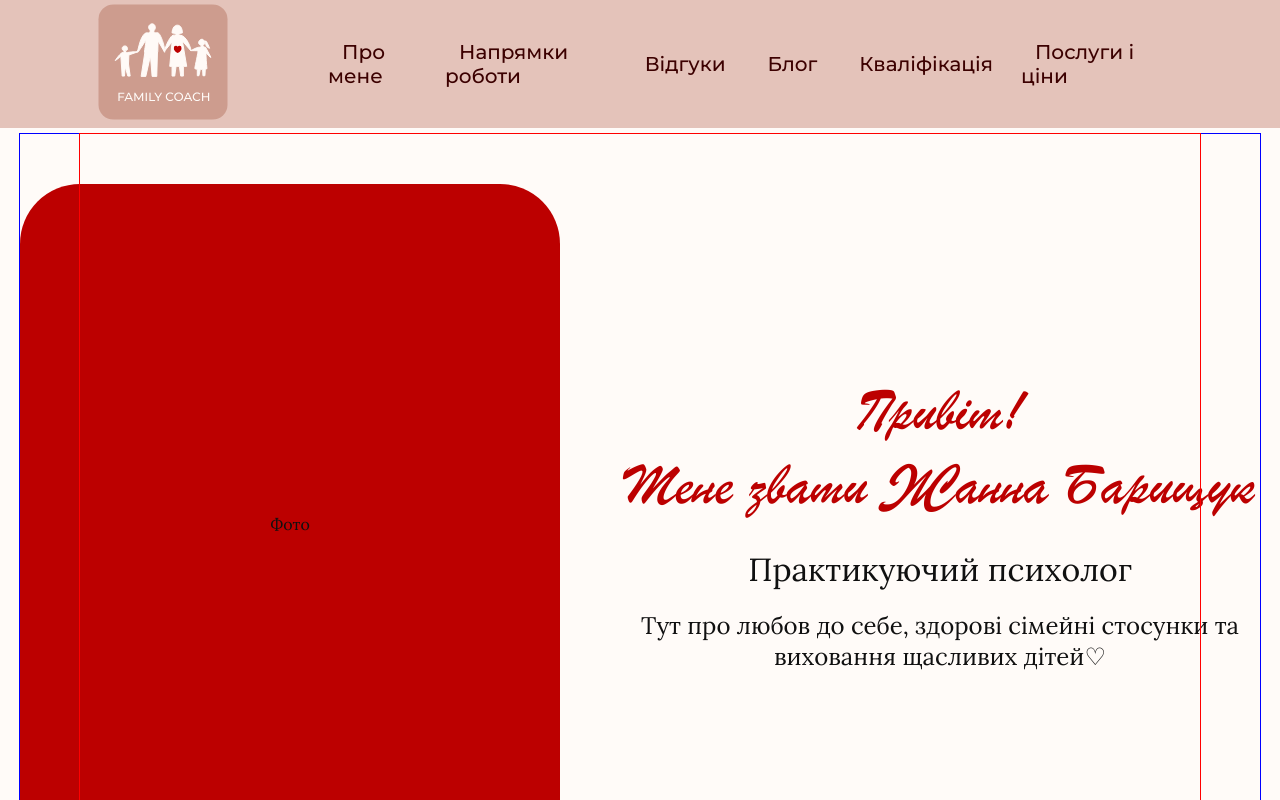
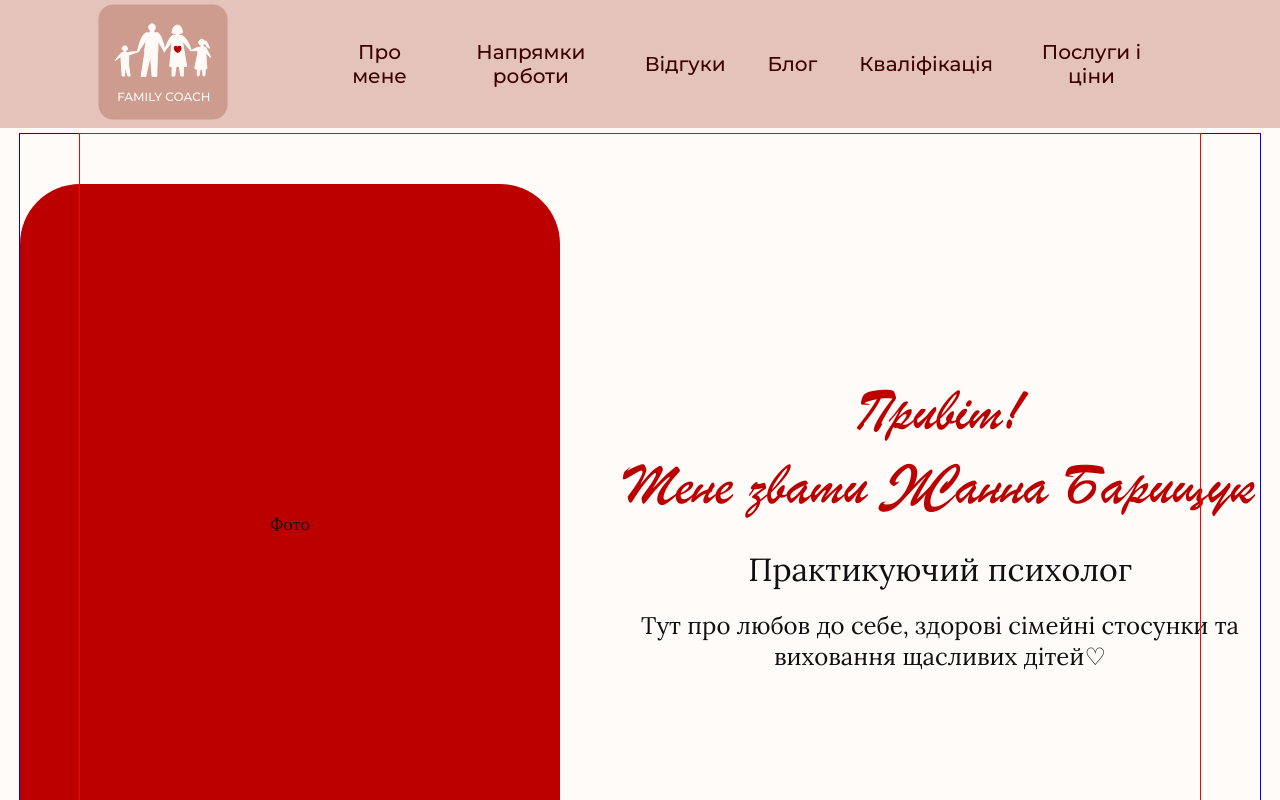
Before and after one commit to Iryna-Artymuk/family_coach_frontEnd, a React (Vite) app: page / in a window 1280 px wide. Shown: the top 800 px of the page. Built offline with nearby package versions, Linux system fonts and the light colour scheme.

Commit message:
style(navlink): fix paddind for nav link

```diff
--- a/src/components/Header/Header.module.scss
+++ b/src/components/Header/Header.module.scss
@@ -55,20 +55,20 @@
     gap: 14px;
   }
   li {
+    @extend%aligncenter;
+    height: 44px;
   }
 }
 
 .navListLink {
   padding: 11px 2px;
+
   text-align: center;
-
   font-family: 'MontserratMedium';
   font-size: 16px;
-
   line-height: 1.2;
   letter-spacing: 0em;
   color: $navLinkColor;
-
   transition: $transition;
   &:hover,
   &:focus {
```
